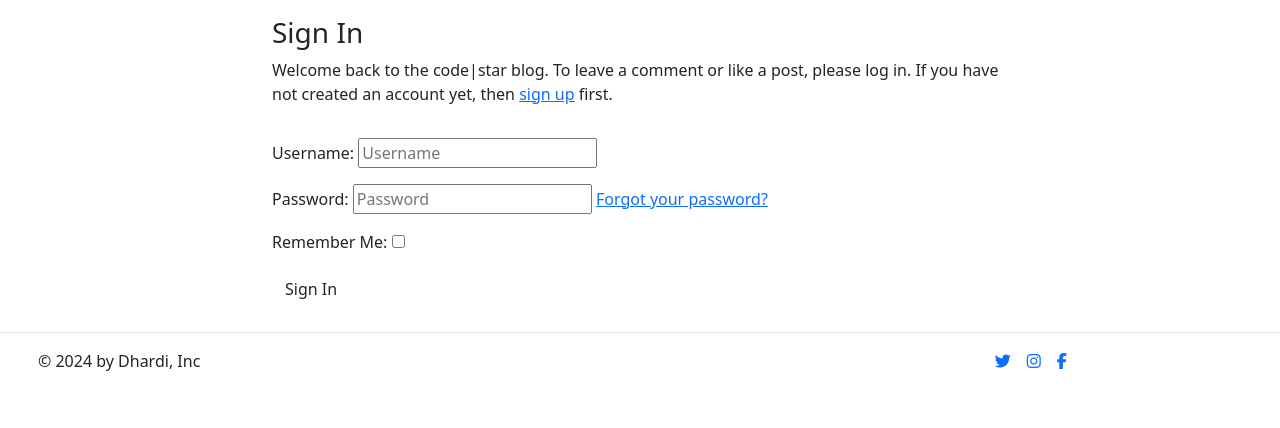
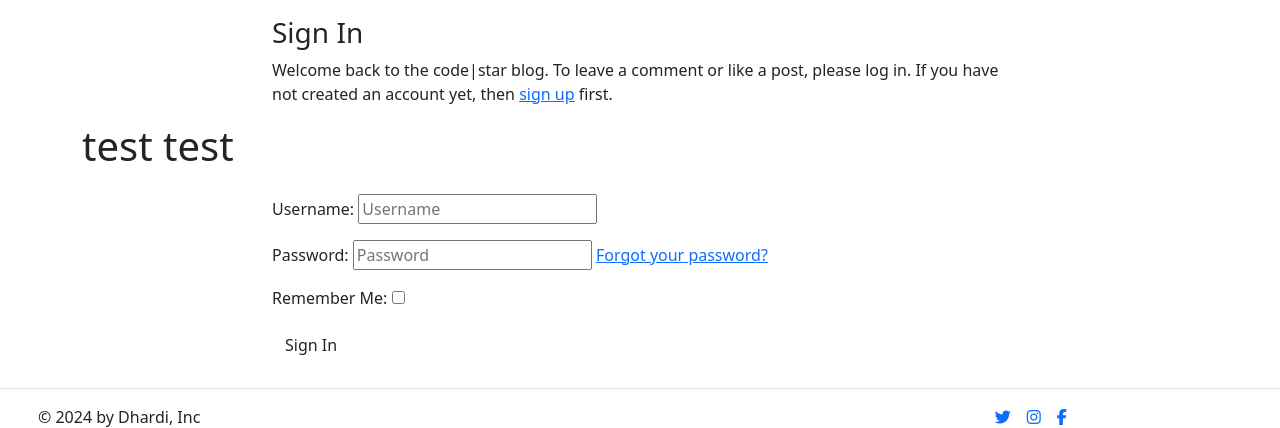
Before and after one commit to dhardi/hoteljeri, a Django app: page /accounts/login/ in a window 1280 px wide. Shown: the part 56-484 px from the top of the page. Run offline with Django 4.2, Linux system fonts and the light colour scheme; some libraries are stand-ins or nearby versions.

Commit message:
test commits

```diff
--- a/templates/account/login.html
+++ b/templates/account/login.html
@@ -18,6 +18,7 @@
                 first.{% endblocktrans %}</p>
         </div>
     </div>
+    <h1>test test</h1>
     <div class="row">
         <div class="col-md-8 mt-3 offset-md-2">
             <form class="login" method="POST" action="{% url 'account_login' %}">
```
